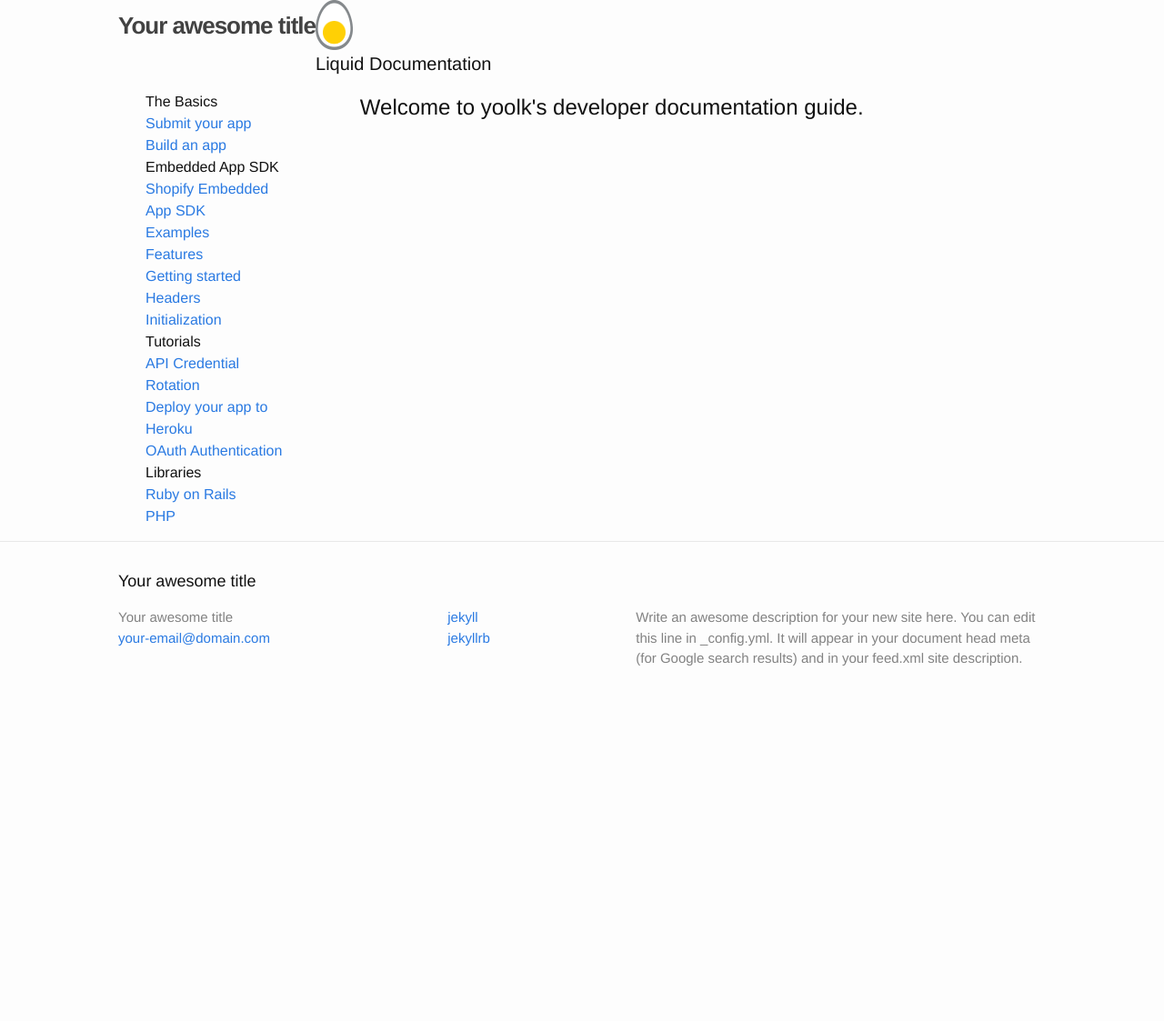
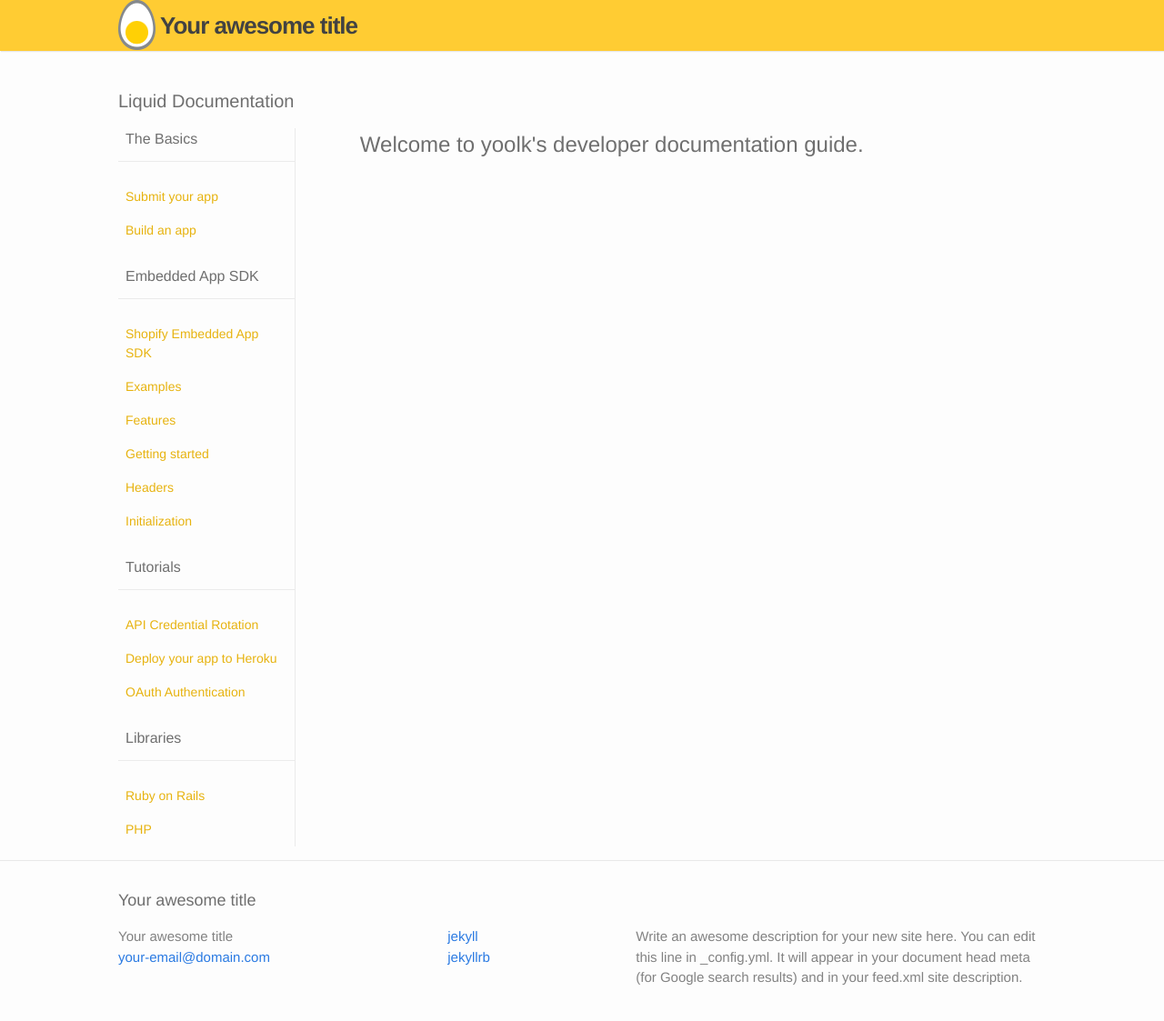
Before and after one commit to yoolk/liquid-documentation, a Jekyll site: the page built from index.html, in a window 1280 px wide and 1147 px high. Shown: the top 1123 px of the window at 91% size. Built offline with Jekyll 4.4.1, drawn with Linux system fonts in a browser that asks for light colours.

Commit message:
clean UI menu

```diff
--- a/_includes/header.html
+++ b/_includes/header.html
@@ -1,6 +1,6 @@
-<div class="container">
-  <header>
-    <img class="site-logo" src="/images/yoolk-logo.png" alt="yoolk logo">
-    <a class="site-title" href="{{ site.baseurl }}/">{{ site.title }}</a>
-  </header>
-</div>
+<header>
+  <div class="container">
+      <img class="site-logo" src="/images/yoolk-logo.png" alt="yoolk logo">
+      <a class="site-title" href="{{ site.baseurl }}/">{{ site.title }}</a>
+  </div>
+</header>
--- a/_layouts/default.html
+++ b/_layouts/default.html
@@ -24,7 +24,7 @@
 {% include head.html %}
 <body>
   {% include header.html %}
-  <div class="container">
+  <div class="container main-wrapper">
     <h1 class="page-heading">Liquid Documentation</h1>
     <nav class="nav-menu">
       <dl>
--- a/_sass/_base.scss
+++ b/_sass/_base.scss
@@ -18,7 +18,7 @@ body {
     font-size: $base-font-size;
     line-height: $base-line-height;
     font-weight: 300;
-    color: $text-color;
+    color: #6F6F6F;
     background-color: $background-color;
 }
 
--- a/_sass/_layout.scss
+++ b/_sass/_layout.scss
@@ -25,7 +25,7 @@
     }
 }
 
-.yoolk-logo {
+.site-logo {
   float: left;
   margin-right: 5px;
 }
@@ -36,10 +36,32 @@
   margin: 0 auto;
 }
 .nav-menu {
-  width: 16.1764%;
-  margin: 0 2.9411%;
+  width: 19.1175%;
   display: inline-block;
 }
+.nav-menu dl {
+  border-right: 1px solid #EBEBEB;
+  dt {
+    border-bottom: 1px solid #EBEBEB;
+    padding: 0 8px 12px;
+    margin-bottom: 20px;
+  }
+  dd + dt {
+    margin-top: 20px;
+  }
+  a {
+    font-size: 14px;
+    display: block;
+    padding: 8px;
+    color: #E7B30F;
+    text-decoration: none;
+    &:hover {
+      color: #fff;
+      background-color: #FFCC33;
+    }
+  }
+}
+
 .content {
   width: 71%;
   margin: 0 2.9411%;
@@ -49,6 +71,18 @@
 footer {
   clear: both;
 }
+header {
+  background: #FFCC33;
+  box-shadow: 1px 1px 1px $grey-color-light;
+  position: fixed;
+  width: 100%;
+  top: 0;
+  height: 56px;
+}
+.main-wrapper {
+  margin-top: 96px;
+}
+
 .site-nav {
     float: right;
     line-height: 56px;
```
